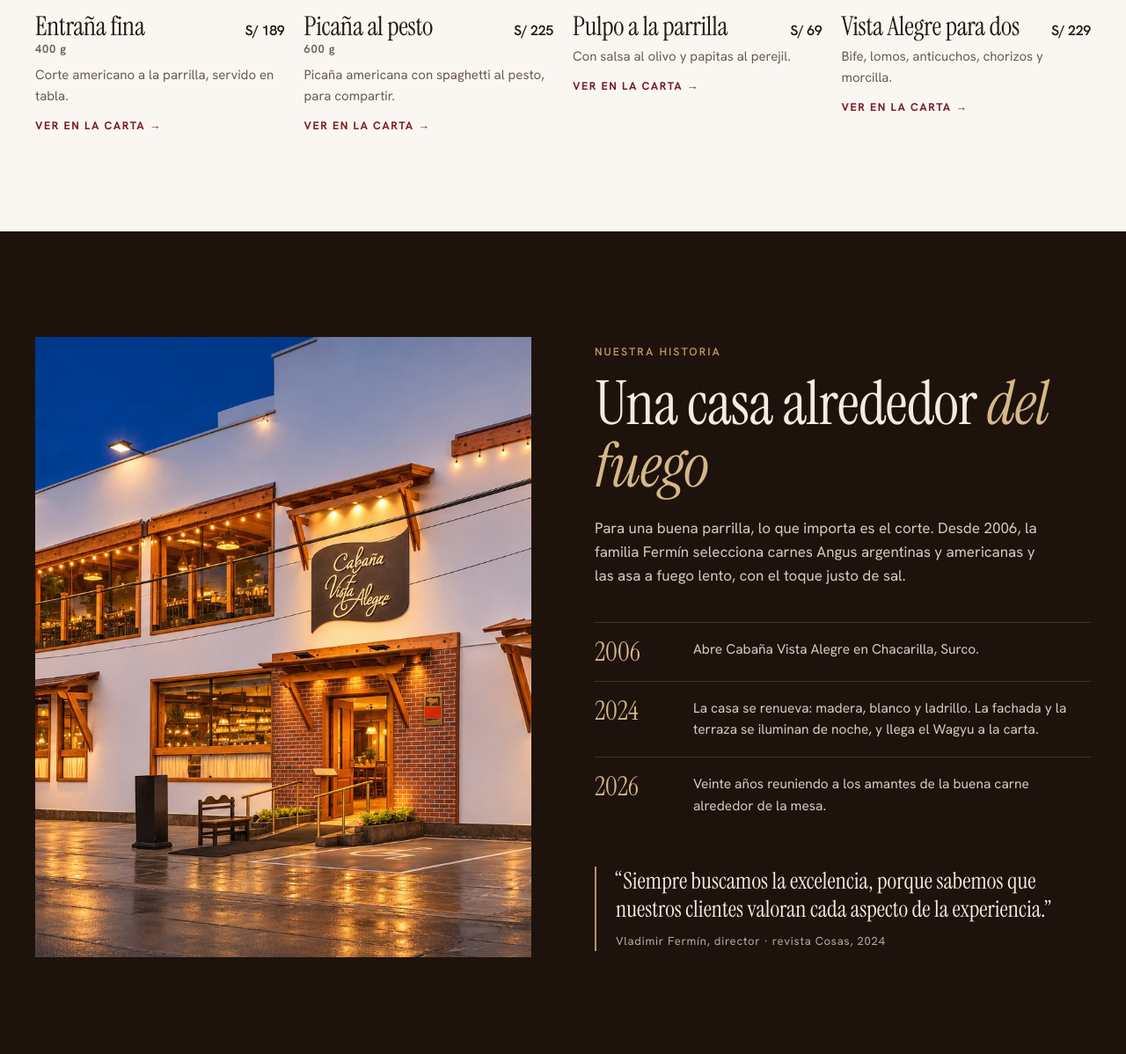
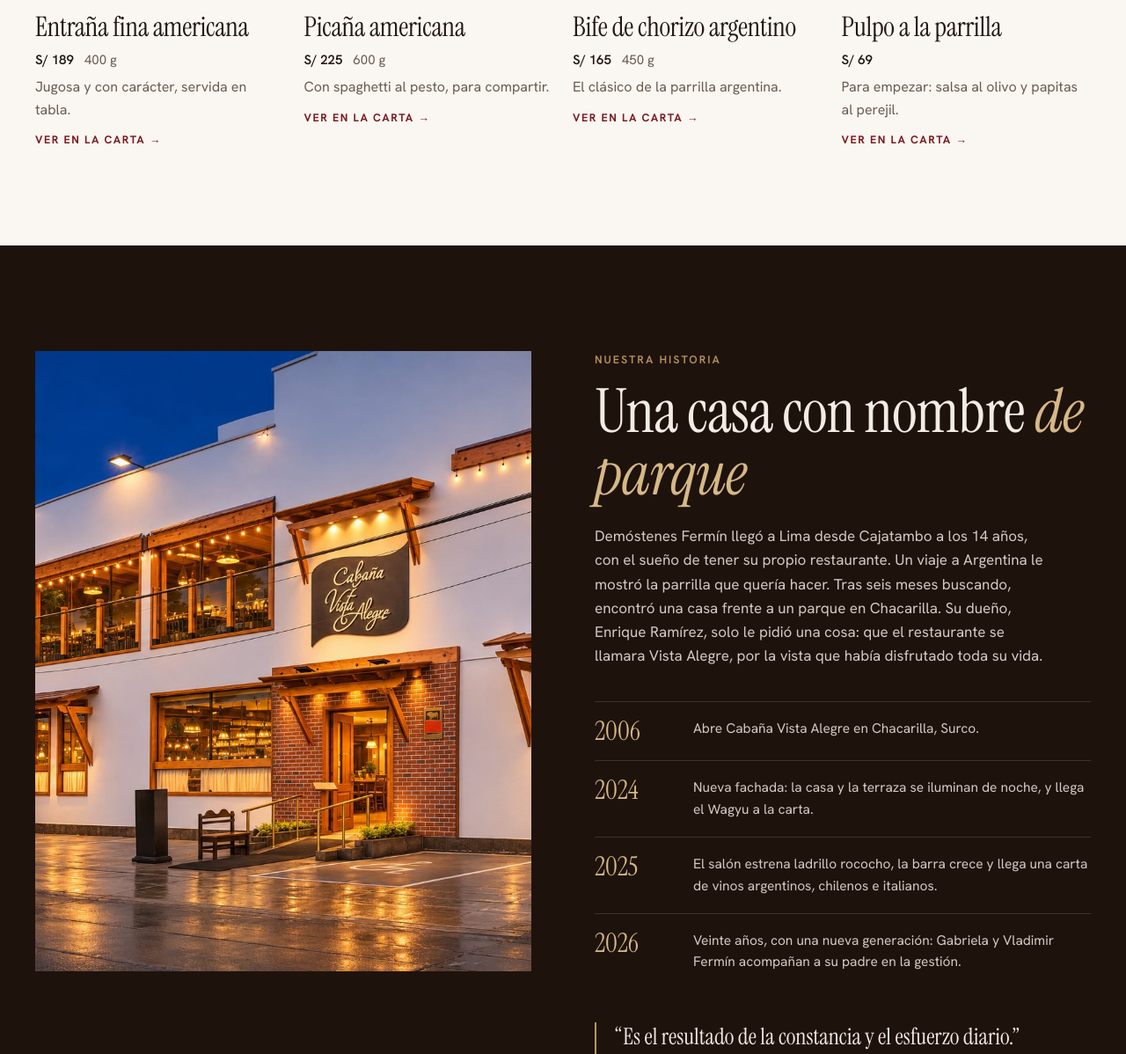
Before and after one commit to fcoli3007/cabana-vista-alegre, a plain HTML site: page index.html in a window 1280 px wide. Shown: the part 1416-2614 px from the top of the page at 88% size. Drawn offline with Linux system fonts and the light colour scheme.

Commit message:
Add files via upload

```diff
--- a/carta.js
+++ b/carta.js
@@ -221,9 +221,10 @@ window.CARTA = [
 ];
 
 /* Platos insignia que se muestran antes de la carta (foto, nombre, gramaje, precio, sección, texto, texto en inglés) */
+// Los tres cortes más pedidos según el propio restaurante (revista Cosas, noviembre 2026) y una entrada.
 window.INSIGNIA = [
-  { foto: "plato-entrana.jpg", nombre: "Entraña fina", gr: "400 g", precio: 189, sec: "cortes", txt: "Corte americano a la parrilla, servido en tabla.", en: "American cut from the grill, served on a board." },
-  { foto: "picana-pesto.jpg", nombre: "Picaña al pesto", plato: "Picaña americana con pasta", gr: "600 g", precio: 225, sec: "compartir", txt: "Picaña americana con spaghetti al pesto, para compartir.", en: "American picanha with pesto spaghetti, to share." },
-  { foto: "plato-pulpo.jpg", nombre: "Pulpo a la parrilla", gr: "", precio: 69, sec: "entradas", txt: "Con salsa al olivo y papitas al perejil.", en: "With olive sauce and parsley potatoes." },
-  { foto: "mesa-larga.jpg", nombre: "Vista Alegre para dos", gr: "", precio: 229, sec: "compartir", txt: "Bife, lomos, anticuchos, chorizos y morcilla.", en: "Steak, tenderloins, anticuchos, chorizos and blood sausage." }
+  { foto: "plato-entrana.jpg", nombre: "Entraña fina americana", plato: "Entraña fina", gr: "400 g", precio: 189, sec: "cortes", txt: "Jugosa y con carácter, servida en tabla.", en: "Juicy and full of character, served on a board." },
+  { foto: "picana-pesto.jpg", nombre: "Picaña americana", plato: "Picaña americana con pasta", gr: "600 g", precio: 225, sec: "compartir", txt: "Con spaghetti al pesto, para compartir.", en: "With pesto spaghetti, to share." },
+  { foto: "plato-bife.jpg", nombre: "Bife de chorizo argentino", plato: "Bife de chorizo", gr: "450 g", precio: 165, sec: "cortes", txt: "El clásico de la parrilla argentina.", en: "The classic of the Argentine grill." },
+  { foto: "plato-pulpo.jpg", nombre: "Pulpo a la parrilla", gr: "", precio: 69, sec: "entradas", txt: "Para empezar: salsa al olivo y papitas al perejil.", en: "To start: olive sauce and parsley potatoes." }
 ];
--- a/index.html
+++ b/index.html
@@ -96,11 +96,11 @@ header{position:fixed;inset:0 0 auto;z-index:50;transition:background .35s,borde
 header.solido{background:rgba(18,10,8,.94);backdrop-filter:blur(12px);-webkit-backdrop-filter:blur(12px);border-color:var(--linea-o)}
 .nav{display:flex;align-items:center;gap:30px;height:84px;transition:height .3s var(--ease)}
 header.solido .nav{height:64px}
-header.solido .marca img{width:40px}
+header.solido .marca img{width:46px}
 .marca img{transition:width .3s var(--ease)}
 .marca{display:flex;align-items:center;gap:14px;text-decoration:none;margin-right:auto}
-.marca img{width:52px;height:auto;filter:drop-shadow(0 6px 14px rgba(0,0,0,.45))}
-.marca span{font-family:var(--serif);font-size:27px;line-height:1}
+.marca img{width:60px;height:auto;filter:drop-shadow(0 6px 14px rgba(0,0,0,.45))}
+.marca span{font-family:var(--serif);font-size:29px;line-height:1}
 .marca small{display:block;font-family:"Hanken Grotesk",sans-serif;font-size:11px;font-weight:600;letter-spacing:.2em;text-transform:uppercase;color:var(--oro2);margin-top:5px}
 .nav ul{display:flex;gap:30px;list-style:none}
 .nav ul a{text-decoration:none;font-size:13px;font-weight:600;letter-spacing:.12em;text-transform:uppercase;opacity:.85}
@@ -150,14 +150,13 @@ header.solido .marca img{width:40px}
 .ins{text-decoration:none;display:flex;flex-direction:column}
 .ins figure{aspect-ratio:4/5;overflow:hidden;background:var(--hueso)}
 .ins img{width:100%;height:100%;object-fit:cover;transition:transform 1.2s var(--ease);filter:saturate(1.04) contrast(1.04)}
-.ins img[src="plato-pulpo.jpg"]{filter:brightness(.84) sepia(.16) contrast(1.1) saturate(1.05)}
-.ins img[src="mesa-larga.jpg"]{transform:scale(1.35);transform-origin:55% 60%}
-@media (hover:hover){.ins:hover img[src="mesa-larga.jpg"]{transform:scale(1.4)}}
+.ins img[src="plato-entrana.jpg"]{filter:saturate(.92) contrast(1.02) brightness(.97)}
 @media (hover:hover){.ins:hover img{transform:scale(1.05)}}
-.ins h3{font-size:30px;margin-top:18px;display:flex;justify-content:space-between;gap:12px;align-items:baseline}
-.ins h3 b{font-family:"Hanken Grotesk",sans-serif;font-size:16px;font-weight:600;white-space:nowrap}
+.ins h3{font-size:31px;margin-top:18px;line-height:1.05}
+.ins .meta{display:flex;gap:12px;align-items:baseline;margin-top:8px;font-size:15px;color:var(--suave)}
+.ins .meta b{color:var(--tinta);font-weight:600}
 .ins small{font-size:13px;color:var(--suave);font-weight:600;letter-spacing:.06em}
-.ins p{font-size:15px;color:var(--suave);margin-top:6px}
+.ins p{font-size:16px;color:var(--suave);margin-top:6px}
 .ins .ver{margin-top:12px;font-size:12.5px;font-weight:700;letter-spacing:.12em;text-transform:uppercase;color:var(--vino)}
 .plato.brilla{animation:brilla 1.8s ease}
 @keyframes brilla{0%,40%{background:rgba(184,149,95,.22)}100%{background:transparent}}
@@ -167,6 +166,8 @@ header.solido .marca img{width:40px}
 .his-grid{display:grid;grid-template-columns:1fr 1fr;gap:72px;align-items:center}
 .his-foto{position:relative;aspect-ratio:4/5;overflow:hidden}
 .his-foto img{width:100%;height:100%;object-fit:cover;object-position:60% 50%}
+.his-grid{align-items:start}
+.his-foto{position:sticky;top:100px}
 .historia h2{font-size:clamp(44px,5.4vw,78px);margin:14px 0 22px}
 .historia h2 em{color:var(--oro2)}
 .historia p{font-size:17px;opacity:.85;max-width:520px}
@@ -443,8 +444,8 @@ footer{padding:44px 0 30px;border-top:1px solid var(--linea-o);margin-top:70px}
   <section class="insignias claro" id="insignias">
     <div class="wrap">
       <div class="cab rev">
-        <div><span class="kicker" data-i="insKicker">La selección</span><h2 data-i="insH2">Los elegidos de la casa</h2></div>
-        <p data-i="insP">Una selección de nuestra parrilla y las especialidades para compartir.</p>
+        <div><span class="kicker" data-i="insKicker">Los más pedidos</span><h2 data-i="insH2">Los elegidos de la casa</h2></div>
+        <p data-i="insP">Los tres cortes que más piden nuestros comensales, y una entrada para empezar.</p>
       </div>
       <div class="ins-grid rev" id="ins-grid"></div>
     </div>
@@ -456,14 +457,15 @@ footer{padding:44px 0 30px;border-top:1px solid var(--linea-o);margin-top:70px}
       <figure class="his-foto rev"><img src="fachada.jpg" alt="Fachada de Cabaña Vista Alegre de noche" loading="lazy" decoding="async"></figure>
       <div class="rev">
         <span class="kicker" data-i="hisKicker">Nuestra historia</span>
-        <h2 data-i="hisH2">Una casa alrededor <em>del fuego</em></h2>
-        <p data-i="hisP">Para una buena parrilla, lo que importa es el corte. Desde 2006, la familia Fermín selecciona carnes Angus argentinas y americanas y las asa a fuego lento, con el toque justo de sal.</p>
+        <h2 data-i="hisH2">Una casa con nombre <em>de parque</em></h2>
+        <p data-i="hisP">Demóstenes Fermín llegó a Lima desde Cajatambo a los 14 años, con el sueño de tener su propio restaurante. Un viaje a Argentina le mostró la parrilla que quería hacer. Tras seis meses buscando, encontró una casa frente a un parque en Chacarilla. Su dueño, Enrique Ramírez, solo le pidió una cosa: que el restaurante se llamara Vista Alegre, por la vista que había disfrutado toda su vida.</p>
         <ol class="linea-t">
           <li><b>2006</b><span data-i="h2006">Abre Cabaña Vista Alegre en Chacarilla, Surco.</span></li>
-          <li><b>2024</b><span data-i="h2024">La casa se renueva: madera, blanco y ladrillo. La fachada y la terraza se iluminan de noche, y llega el Wagyu a la carta.</span></li>
-          <li><b id="hoyAnio">2026</b><span data-i="h2026">Veinte años reuniendo a los amantes de la buena carne alrededor de la mesa.</span></li>
+          <li><b>2024</b><span data-i="h2024">Nueva fachada: la casa y la terraza se iluminan de noche, y llega el Wagyu a la carta.</span></li>
+          <li><b>2025</b><span data-i="h2025">El salón estrena ladrillo rococho, la barra crece y llega una carta de vinos argentinos, chilenos e italianos.</span></li>
+          <li><b id="hoyAnio">2026</b><span data-i="h2026">Veinte años, con una nueva generación: Gabriela y Vladimir Fermín acompañan a su padre en la gestión.</span></li>
         </ol>
-        <blockquote class="cita"><q data-i="cita">Siempre buscamos la excelencia, porque sabemos que nuestros clientes valoran cada aspecto de la experiencia.</q><cite data-i="citaAutor">Vladimir Fermín, director · revista Cosas, 2024</cite></blockquote>
+        <blockquote class="cita"><q data-i="cita">Es el resultado de la constancia y el esfuerzo diario.</q><cite data-i="citaAutor">Demóstenes Fermín, fundador, sobre sus 20 años · revista Cosas, 2026</cite></blockquote>
       </div>
     </div>
   </section>
@@ -486,7 +488,7 @@ footer{padding:44px 0 30px;border-top:1px solid var(--linea-o);margin-top:70px}
     <nav class="tabs" aria-label="Secciones de la carta"><div class="wrap tabs-in" id="tabs-in"><div id="tabs"></div></div></nav>
     <div class="wrap" id="secciones"></div>
     <div class="wrap"><p class="sin-res" id="sin-res" data-i="sinRes">No encontramos ese plato. Prueba con otra palabra.</p>
-      <div class="carta-pie"><span data-i="pie1">Carta vigente. Precios en soles, incluyen impuestos. Imágenes referenciales.</span><span data-i="pie2">¿Traes tu vino? Mira el descorche en la sección Bar.</span></div>
+      <div class="carta-pie"><span data-i="pie1">Carta vigente. Precios en soles, incluyen impuestos. Imágenes referenciales.</span><span data-i="pie2">Carta de vinos argentinos, chilenos e italianos disponible en el restaurante.</span></div>
     </div>
   </section>
 
@@ -498,8 +500,8 @@ footer{padding:44px 0 30px;border-top:1px solid var(--linea-o);margin-top:70px}
         <p data-i="ambP">Madera, ladrillo y luz cálida. De noche, la fachada y la terraza se encienden juntas.</p>
       </div>
       <div class="amb-grid rev">
-        <figure><img src="salon.jpg" alt="Salón con mesas de madera y luz cálida" loading="lazy" decoding="async"><figcaption><b data-i="amb1">El salón</b><span data-i="amb1s">Almuerzos de trabajo y cenas en familia</span></figcaption></figure>
-        <figure><img src="terraza.jpg" alt="Terraza iluminada de noche" loading="lazy" decoding="async"><figcaption><b data-i="amb2">La terraza</b><span data-i="amb2s">Al aire libre, de día y de noche</span></figcaption></figure>
+        <figure><img src="salon.jpg" alt="Salón con mesas de madera y luz cálida" loading="lazy" decoding="async"><figcaption><b data-i="amb1">El salón</b><span data-i="amb1s">Ladrillo rococho y madera: cenas en familia y almuerzos de trabajo</span></figcaption></figure>
+        <figure><img src="terraza.jpg" alt="Terraza iluminada de noche" loading="lazy" decoding="async"><figcaption><b data-i="amb2">La terraza</b><span data-i="amb2s">Para almuerzos largos y cenas relajadas</span></figcaption></figure>
         <figure><img src="fachada.jpg" alt="Fachada iluminada de Cabaña Vista Alegre" loading="lazy" decoding="async"><figcaption><b data-i="amb3">La casa</b><span>Calle Punta Pejerrey 190</span></figcaption></figure>
         <figure class="ancho"><img src="mesa-larga.jpg" alt="Mesa larga servida para un grupo" loading="lazy" decoding="async"><figcaption><b data-i="amb4">Mesas para compartir</b><span data-i="amb4s">Festival de carnes para 3 y Vista Alegre para dos</span></figcaption></figure>
       </div>
@@ -634,15 +636,15 @@ const TXT = {
   es: { introFrase: "El fuego tiene historia", saltar: "Saltar", logoSub: "Parrilla · Chacarilla · Desde 2006", navCarta: "Carta", navIns: "Los elegidos", navHis: "Historia", navAmb: "Ambientes", navUbi: "Ubicación", reservar: "Reservar",
     kHero: "Desde 2006 · Chacarilla, Lima", h1: "El fuego tiene <em>historia.</em>", lead: "Desde 2006, una casa dedicada a la buena carne en Chacarilla. Hoy, nuestra carta reúne cortes Angus, Wagyu y Tomahawk.",
     reservarMesa: "Reservar una mesa", explorar: "Explorar la carta", google: "825 opiniones en Google", anios: "años en Chacarilla",
-    insKicker: "La selección", insH2: "Los elegidos de la casa", insP: "Una selección de nuestra parrilla y las especialidades para compartir.", verCarta: "Ver en la carta",
-    hisKicker: "Nuestra historia", hisH2: "Una casa alrededor <em>del fuego</em>", hisP: "Para una buena parrilla, lo que importa es el corte. Desde 2006, la familia Fermín selecciona carnes Angus argentinas y americanas y las asa a fuego lento, con el toque justo de sal.",
-    h2006: "Abre Cabaña Vista Alegre en Chacarilla, Surco.", h2024: "La casa se renueva: madera, blanco y ladrillo. La fachada y la terraza se iluminan de noche, y llega el Wagyu a la carta.", h2026: "Veinte años reuniendo a los amantes de la buena carne alrededor de la mesa.",
-    cita: "Siempre buscamos la excelencia, porque sabemos que nuestros clientes valoran cada aspecto de la experiencia.", citaAutor: "Vladimir Fermín, director · revista Cosas, 2024",
+    insKicker: "Los más pedidos", insH2: "Los elegidos de la casa", insP: "Los tres cortes que más piden nuestros comensales, y una entrada para empezar.", verCarta: "Ver en la carta",
+    hisKicker: "Nuestra historia", hisH2: "Una casa con nombre <em>de parque</em>", hisP: "Demóstenes Fermín llegó a Lima desde Cajatambo a los 14 años, con el sueño de tener su propio restaurante. Un viaje a Argentina le mostró la parrilla que quería hacer. Tras seis meses buscando, encontró una casa frente a un parque en Chacarilla. Su dueño, Enrique Ramírez, solo le pidió una cosa: que el restaurante se llamara Vista Alegre, por la vista que había disfrutado toda su vida.",
+    h2006: "Abre Cabaña Vista Alegre en Chacarilla, Surco.", h2024: "Nueva fachada: la casa y la terraza se iluminan de noche, y llega el Wagyu a la carta.", h2025: "El salón estrena ladrillo rococho, la barra crece y llega una carta de vinos argentinos, chilenos e italianos.", h2026: "Veinte años, con una nueva generación: Gabriela y Vladimir Fermín acompañan a su padre en la gestión.",
+    cita: "Es el resultado de la constancia y el esfuerzo diario.", citaAutor: "Demóstenes Fermín, fundador, sobre sus 20 años · revista Cosas, 2026",
     cartaKicker: "La carta", cartaH2: "Nuestra carta", cartaP: "Cortes seleccionados, especialidades para compartir y cócteles de autor.", buscarLbl: "Buscar en la carta", buscarPh: "Busca un plato: lomo, pulpo, wagyu…",
-    sinRes: "No encontramos ese plato. Prueba con otra palabra.", pie1: "Carta vigente. Precios en soles, incluyen impuestos. Imágenes referenciales.", pie2: "¿Traes tu vino? Mira el descorche en la sección Bar.",
+    sinRes: "No encontramos ese plato. Prueba con otra palabra.", pie1: "Carta vigente. Precios en soles, incluyen impuestos. Imágenes referenciales.", pie2: "Carta de vinos argentinos, chilenos e italianos disponible en el restaurante.",
     guia: "Guía de términos de cocción",
     ambKicker: "Ambientes", ambH2: "Para cada ocasión", ambP: "Madera, ladrillo y luz cálida. De noche, la fachada y la terraza se encienden juntas.",
-    amb1: "El salón", amb1s: "Almuerzos de trabajo y cenas en familia", amb2: "La terraza", amb2s: "Al aire libre, de día y de noche", amb3: "La casa", amb4: "Mesas para compartir", amb4s: "Festival de carnes para 3 y Vista Alegre para dos",
+    amb1: "El salón", amb1s: "Ladrillo rococho y madera: cenas en familia y almuerzos de trabajo", amb2: "La terraza", amb2s: "Para almuerzos largos y cenas relajadas", amb3: "La casa", amb4: "Mesas para compartir", amb4s: "Festival de carnes para 3 y Vista Alegre para dos",
     m1: "Celebraciones", m1p: "Cumpleaños, aniversarios y reuniones que merecen una buena mesa. Cuéntanos qué estás planeando.", m1d: "Servicio de torta: S/ 50", m1a: "Consultar celebración", m2: "Grupos y empresas", m2p: "Para grupos grandes y reuniones de trabajo, coordinamos tu mesa de forma personalizada.", m2a: "Coordinar",
     m3: "Trae tu vino", m3p: "Puedes traer tu botella favorita para acompañar tu parrilla.", m3d: "Descorche: S/ 40 por botella de 750 ml. Pregunta por la promoción de corcho libre.", m3a: "Ver condiciones", m4: "Menú kids", m4p: "Los más pequeños también tienen su parrilla: bife, lomo, milanesa o pollo.", m4d: "Desde S/ 35",
     resKicker: "Reservas", resH2: "Reserva tu mesa", resP: "Elige la fecha, el horario y el ambiente de tu preferencia. Te confirmaremos la disponibilidad.",
@@ -662,15 +664,15 @@ const TXT = {
   en: { introFrase: "Fire has a story", saltar: "Skip", logoSub: "Steakhouse · Chacarilla · Since 2006", navCarta: "Menu", navIns: "House favorites", navHis: "Our story", navAmb: "The place", navUbi: "Location", reservar: "Book",
     kHero: "Since 2006 · Chacarilla, Lima", h1: "Fire has a <em>story.</em>", lead: "Since 2006, a house devoted to great meat in Chacarilla. Today our menu brings together Angus, Wagyu and Tomahawk cuts.",
     reservarMesa: "Book a table", explorar: "Explore the menu", google: "825 reviews on Google", anios: "years in Chacarilla",
-    insKicker: "The selection", insH2: "House favorites", insP: "A selection from our grill and our dishes to share.", verCarta: "See on the menu",
-    hisKicker: "Our story", hisH2: "A house around <em>the fire</em>", hisP: "A great grill starts with the cut. Since 2006, the Fermín family has selected Argentine and American Angus beef and slow-grilled it with just the right touch of salt.",
-    h2006: "Cabaña Vista Alegre opens in Chacarilla, Surco.", h2024: "The house is renewed: wood, white and brick. The façade and terrace light up at night, and Wagyu joins the menu.", h2026: "Twenty years bringing meat lovers together around the table.",
-    cita: "We always strive for excellence, because we know our guests value every part of the experience.", citaAutor: "Vladimir Fermín, director · Cosas magazine, 2024",
+    insKicker: "Most ordered", insH2: "House favorites", insP: "The three cuts our guests order most, and a starter to begin.", verCarta: "See on the menu",
+    hisKicker: "Our story", hisH2: "A house named <em>after a park</em>", hisP: "Demóstenes Fermín came to Lima from Cajatambo at 14, dreaming of his own restaurant. A trip to Argentina showed him the grill he wanted to build. After six months of searching, he found a house facing a park in Chacarilla. Its owner, Enrique Ramírez, asked for just one thing: that the restaurant be called Vista Alegre, after the view he had enjoyed all his life.",
+    h2006: "Cabaña Vista Alegre opens in Chacarilla, Surco.", h2024: "A new façade: the house and terrace light up at night, and Wagyu joins the menu.", h2025: "The dining room gets exposed brick, the bar grows and a list of Argentine, Chilean and Italian wines arrives.", h2026: "Twenty years, with a new generation: Gabriela and Vladimir Fermín join their father in running the house.",
+    cita: "It is the result of consistency and daily effort.", citaAutor: "Demóstenes Fermín, founder, on 20 years · Cosas magazine, 2026",
     cartaKicker: "The menu", cartaH2: "Our menu", cartaP: "Selected cuts, dishes to share and signature cocktails.", buscarLbl: "Search the menu", buscarPh: "Search a dish: lomo, pulpo, wagyu…",
-    sinRes: "We couldn't find that dish. Try another word.", pie1: "Current menu. Prices in soles, taxes included. Pictures are for reference.", pie2: "Bringing your own wine? See corkage under Bar.",
+    sinRes: "We couldn't find that dish. Try another word.", pie1: "Current menu. Prices in soles, taxes included. Pictures are for reference.", pie2: "Argentine, Chilean and Italian wine list available at the restaurant.",
     guia: "Doneness guide",
     ambKicker: "The place", ambH2: "For every occasion", ambP: "Wood, brick and warm light. At night, the façade and the terrace light up together.",
-    amb1: "The dining room", amb1s: "Business lunches and family dinners", amb2: "The terrace", amb2s: "Open air, day and night", amb3: "The house", amb4: "Tables to share", amb4s: "Meat festival for 3 and Vista Alegre for two",
+    amb1: "The dining room", amb1s: "Exposed brick and wood: family dinners and business lunches", amb2: "The terrace", amb2s: "For long lunches and relaxed dinners", amb3: "The house", amb4: "Tables to share", amb4s: "Meat festival for 3 and Vista Alegre for two",
     m1: "Celebrations", m1p: "Birthdays, anniversaries and gatherings that deserve a great table. Tell us what you are planning.", m1d: "Cake service: S/ 50", m1a: "Plan a celebration", m2: "Groups and companies", m2p: "For large groups and business meetings, we arrange your table personally.", m2a: "Get in touch",
     m3: "Bring your wine", m3p: "Bring your favorite bottle to go with your steak.", m3d: "Corkage: S/ 40 per 750 ml bottle. Ask about our free-corkage promotion.", m3a: "See conditions", m4: "Kids menu", m4p: "The little ones get their own grill: steak, tenderloin, breaded or grilled chicken.", m4d: "From S/ 35",
     resKicker: "Bookings", resH2: "Book your table", resP: "Choose the date, time and area you prefer. We'll confirm availability.",
@@ -763,8 +765,8 @@ function pintarInsignias() {
   $("ins-grid").innerHTML = (window.INSIGNIA || []).map(p => `
     <a class="ins" href="#c-${p.sec}" data-ir="c-${p.sec}" data-plato="${p.plato || p.nombre}">
       <figure><img src="${p.foto}" alt="${p.nombre}" loading="lazy" decoding="async"></figure>
-      <h3>${p.nombre}<b>S/ ${p.precio}</b></h3>
-      ${p.gr ? `<small>${p.gr}</small>` : ""}
+      <h3>${p.nombre}</h3>
+      <div class="meta"><b>S/ ${p.precio}</b>${p.gr ? `<span>${p.gr}</span>` : ""}</div>
       <p>${L === "en" ? p.en : p.txt}</p>
       <span class="ver">${t("verCarta")} →</span>
     </a>`).join("");
```
Also changed, not shown: plato-bife.jpg (added), plato-pulpo.jpg.
